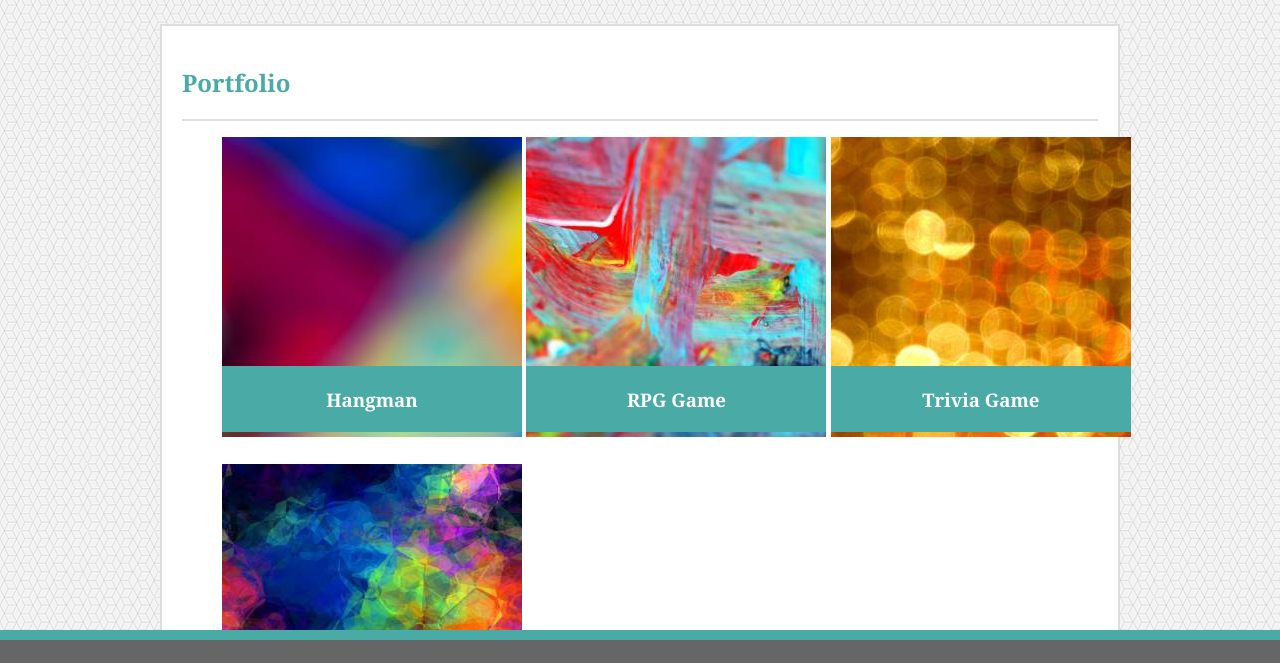
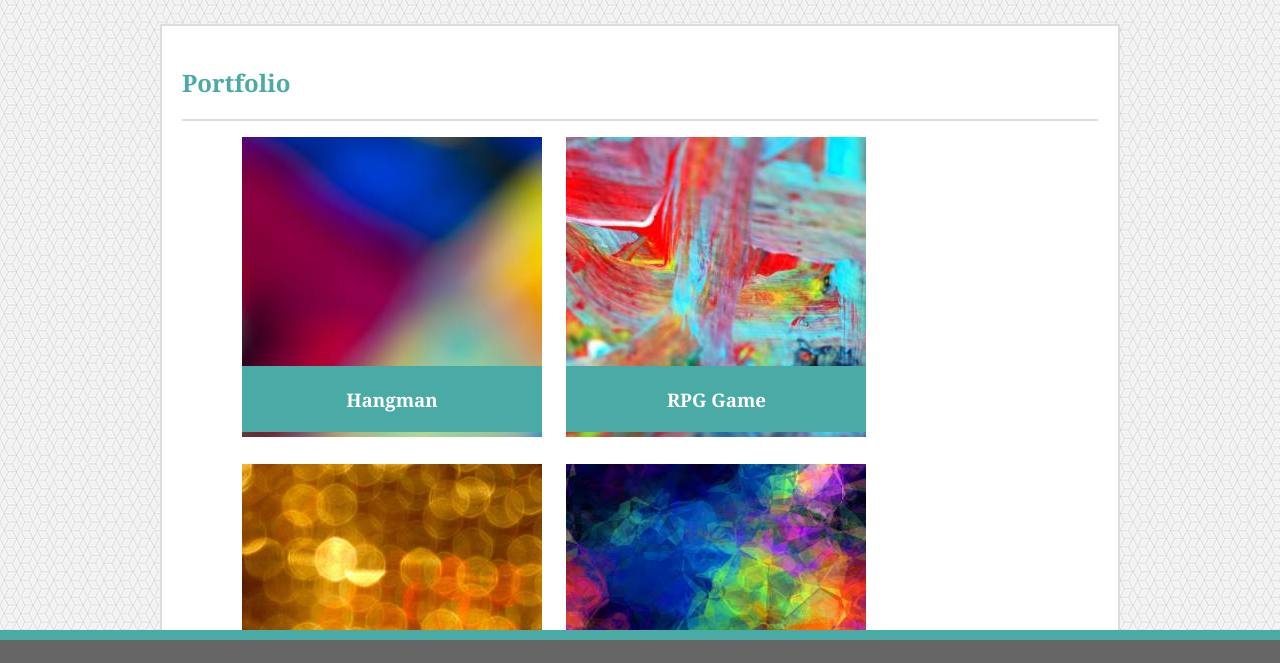
Before and after one commit to kelsimhoyle/Basic-Portfolio, a plain HTML site: page portfolio.html in a window 1280 px wide. Shown: the part 86-749 px from the top of the page. Drawn offline with Linux system fonts and the light colour scheme.

Commit message:
added flex to display portfolio content

```diff
--- a/assets/css/style.css
+++ b/assets/css/style.css
@@ -120,8 +120,9 @@ footer {
 /* styling for portfolio page */
 
 .portfolio {
-    display: inline-block;
-    margin: 0;
+    display: inline-flex;
+    justify-content: space-around;
+    margin-left: 20px;
     width: 300px;
 }
 
```
